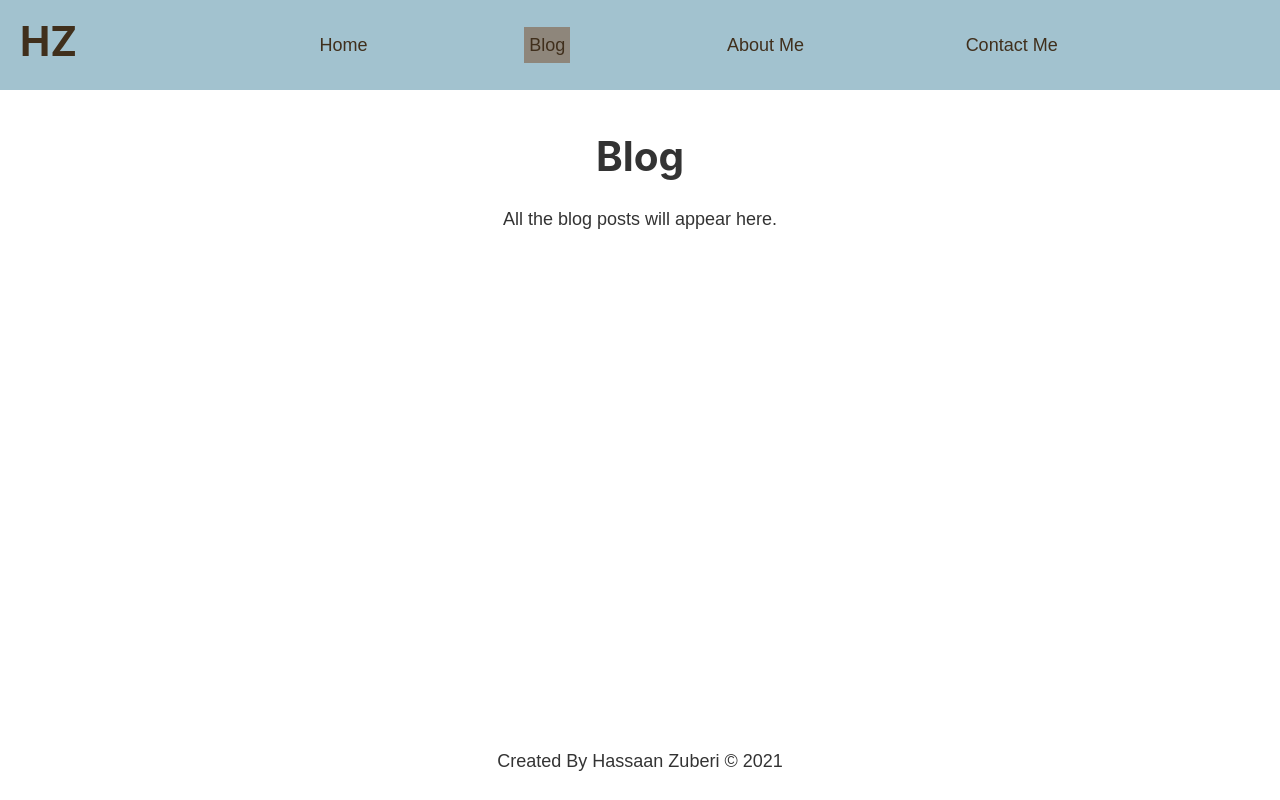
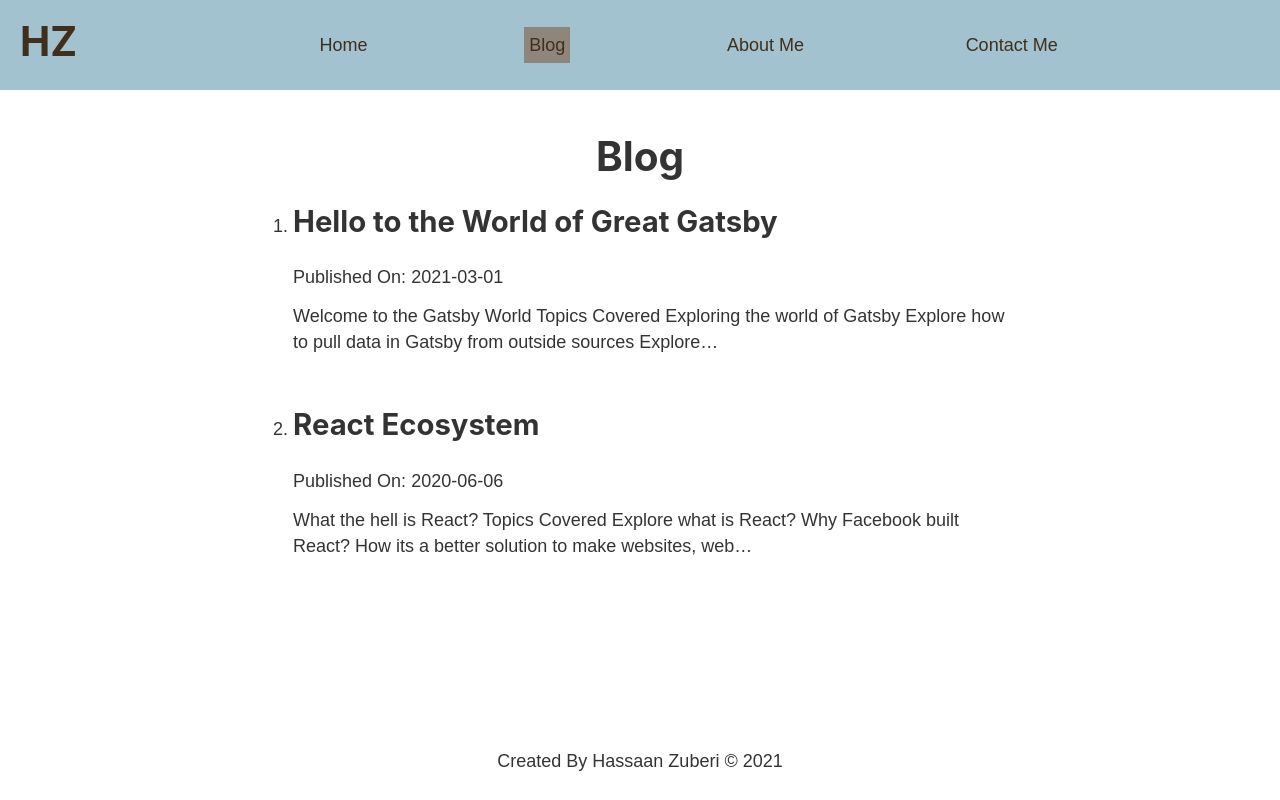
Before and after one commit to HAZberi/gatsby-blog-starter, a Gatsby site: page /blog in a window 1280 px wide. Built offline with nearby package versions, Linux system fonts and the light colour scheme; Gatsby itself is replaced by a stand-in of ours; some packages are replaced by stand-ins of ours.

Commit message:
fectching and displaying data from md files

```diff
--- a/gatsby-config.js
+++ b/gatsby-config.js
@@ -14,7 +14,7 @@ module.exports = {
     author: "Hassaan Zuberi",
     initials: "HZ",
     email: "hassaan.zuberi@ucalgary.ca",
-    phone: "(587) 555-5555"
+    phone: "(587) 555-5555",
   },
   plugins: [
     {
@@ -27,8 +27,9 @@ module.exports = {
       resolve: `gatsby-source-filesystem`,
       options: {
         name: `src`,
-        path: `${__dirname}/src/`
-      }
-    }
+        path: `${__dirname}/src/`,
+      },
+    },
+    `gatsby-transformer-remark`,
   ],
 }
--- a/package.json
+++ b/package.json
@@ -14,9 +14,10 @@
     "test": "echo \"Write tests! -> https://gatsby.dev/unit-testing\" && exit 1"
   },
   "dependencies": {
-    "gatsby": "^2.26.1",
+    "gatsby": "^2.32.9",
     "gatsby-plugin-sass": "^3.2.0",
     "gatsby-source-filesystem": "^2.11.1",
+    "gatsby-transformer-remark": "^2.16.1",
     "node-sass": "^5.0.0",
     "react": "^16.12.0",
     "react-dom": "^16.12.0"
--- a/src/pages/blog.js
+++ b/src/pages/blog.js
@@ -1,16 +1,43 @@
 import React from "react"
 import Layout from "../components/Layout.js"
+import { graphql, useStaticQuery } from "gatsby"
 
 const BlogPage = () => {
+  const {allMarkdownRemark: { edges: posts}} = useStaticQuery(graphql`
+    query {
+      allMarkdownRemark {
+        edges {
+          node {
+            frontmatter {
+              title
+              date
+            }
+            excerpt
+            html
+          }
+        }
+      }
+    }
+  `);
   return (
     <>
       <Layout>
         <div style={{ display: "flex", justifyContent: "center" }}>
           <h1>Blog</h1>
         </div>
-        <p style={{ display: "flex", justifyContent: "center" }}>
-          All the blog posts will appear here.
-        </p>
+        <div style={{ display: "flex", justifyContent: "center" }}>
+          <ol>
+          {posts.map((post, i) => {
+            return (
+              <li key={i} style={{maxWidth: "40em", marginBottom: "3em" }}>
+                <h2>{post.node.frontmatter.title}</h2>
+                <p>Published On: {post.node.frontmatter.date}</p>
+                <p>{post.node.excerpt}</p>
+              </li>
+            )
+          })}
+          </ol>
+        </div>
       </Layout>
     </>
   )
--- a/src/pages/index.js
+++ b/src/pages/index.js
@@ -3,7 +3,6 @@ import { Link } from "gatsby"
 import Layout from "../components/Layout.js"
 
 const HomePage = () => {
-  console.log(process.env.GATSBY_GRAPHQL_IDE);
   return (
     <div>
       <Layout>
```
Also changed, not shown: 1 other file.
